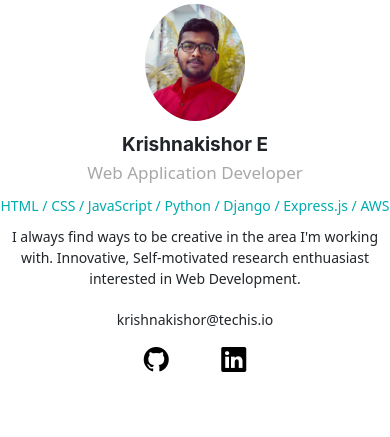
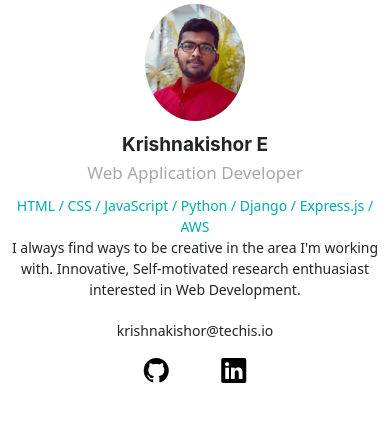
Before and after one commit to krishnakishor13/portfolio, a PHP site: page / in a window 390 px wide. Shown: the part 160-597 px from the top of the page. Run offline with PHP 8.4, Linux system fonts and the light colour scheme.

Commit message:
adjusted margin

```diff
--- a/index.html
+++ b/index.html
@@ -20,6 +20,7 @@
     <title>Portfolio</title>
   </head>
   <body>
+
     <nav class="navbar navbar-expand-lg navbar-light shadow-sm">
       <div class="container">
         <a class="navbar-brand title-icon" href="#"
--- a/style.css
+++ b/style.css
@@ -87,3 +87,9 @@ a.font-black {
 #project .card-title {
   font-weight: bold;
 }
+
+@media only screen and (max-width: 397px) {
+  #about .skills {
+    margin: 0 2px 0 2px;
+  }
+}
```
